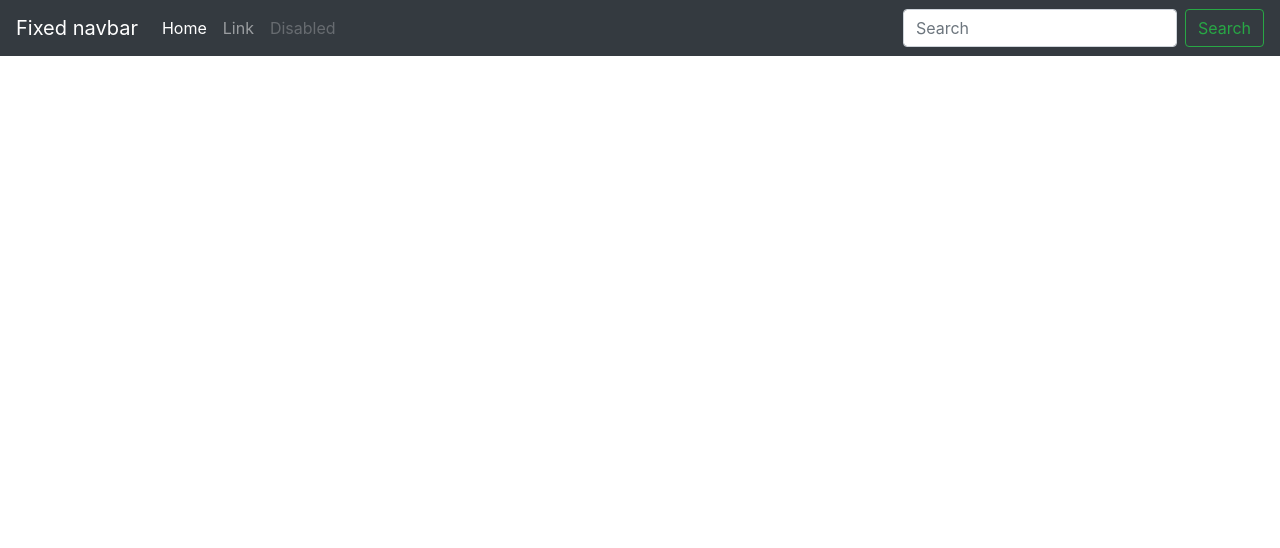
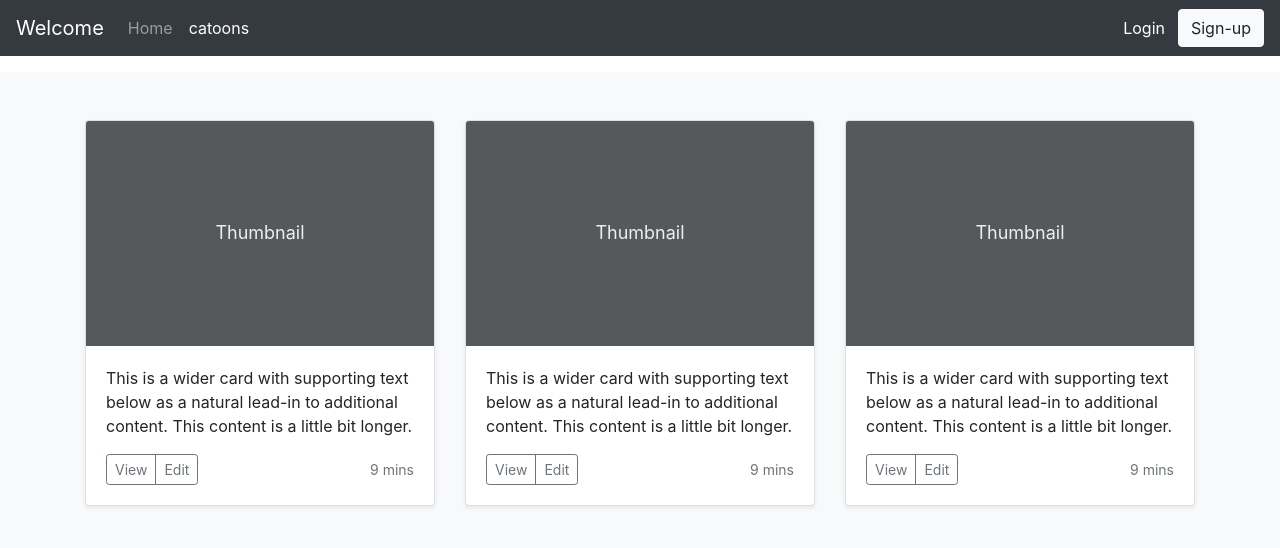
Before and after one commit to cchayanit/front-end, an Angular app in the folder front-end/: page /catoons in a window 1280 px wide. Before the commit this address led to /. Shown: the top 548 px of the page. Built offline with nearby package versions, Linux system fonts and the light colour scheme.

Commit message:
create form log-in

```diff
--- a/front-end/src/app/app.module.ts
+++ b/front-end/src/app/app.module.ts
@@ -7,6 +7,7 @@ import { HeaderComponent } from './header/header.component';
 import { HomeComponent } from './home/home.component';
 import { LogInComponent } from './log-in/log-in.component';
 import { SignUpComponent } from './sign-up/sign-up.component';
+import { CartoonsComponent } from './cartoons/cartoons.component';
 
 @NgModule({
   declarations: [
@@ -14,7 +15,8 @@ import { SignUpComponent } from './sign-up/sign-up.component';
     HeaderComponent,
     HomeComponent,
     LogInComponent,
-    SignUpComponent
+    SignUpComponent,
+    CartoonsComponent
   ],
   imports: [
     BrowserModule,
--- /dev/null
+++ b/front-end/src/app/cartoons/cartoons.component.html
@@ -0,0 +1,58 @@
+<main role="main">
+
+  <div class="album py-5 bg-light">
+    <div class="container">
+
+      <div class="row">
+        <div class="col-md-4">
+          <div class="card mb-4 shadow-sm">
+            <svg class="bd-placeholder-img card-img-top" width="100%" height="225" xmlns="http://www.w3.org/2000/svg" role="img" aria-label="Placeholder: Thumbnail" preserveAspectRatio="xMidYMid slice" focusable="false"><title>Placeholder</title><rect width="100%" height="100%" fill="#55595c"/><text x="50%" y="50%" fill="#eceeef" dy=".3em">Thumbnail</text></svg>
+
+            <div class="card-body">
+              <p class="card-text">This is a wider card with supporting text below as a natural lead-in to additional content. This content is a little bit longer.</p>
+              <div class="d-flex justify-content-between align-items-center">
+                <div class="btn-group">
+                  <button type="button" class="btn btn-sm btn-outline-secondary">View</button>
+                  <button type="button" class="btn btn-sm btn-outline-secondary">Edit</button>
+                </div>
+                <small class="text-muted">9 mins</small>
+              </div>
+            </div>
+          </div>
+        </div>
+        <div class="col-md-4">
+          <div class="card mb-4 shadow-sm">
+            <svg class="bd-placeholder-img card-img-top" width="100%" height="225" xmlns="http://www.w3.org/2000/svg" role="img" aria-label="Placeholder: Thumbnail" preserveAspectRatio="xMidYMid slice" focusable="false"><title>Placeholder</title><rect width="100%" height="100%" fill="#55595c"/><text x="50%" y="50%" fill="#eceeef" dy=".3em">Thumbnail</text></svg>
+
+            <div class="card-body">
+              <p class="card-text">This is a wider card with supporting text below as a natural lead-in to additional content. This content is a little bit longer.</p>
+              <div class="d-flex justify-content-between align-items-center">
+                <div class="btn-group">
+                  <button type="button" class="btn btn-sm btn-outline-secondary">View</button>
+                  <button type="button" class="btn btn-sm btn-outline-secondary">Edit</button>
+                </div>
+                <small class="text-muted">9 mins</small>
+              </div>
+            </div>
+          </div>
+        </div>
+        <div class="col-md-4">
+          <div class="card mb-4 shadow-sm">
+            <svg class="bd-placeholder-img card-img-top" width="100%" height="225" xmlns="http://www.w3.org/2000/svg" role="img" aria-label="Placeholder: Thumbnail" preserveAspectRatio="xMidYMid slice" focusable="false"><title>Placeholder</title><rect width="100%" height="100%" fill="#55595c"/><text x="50%" y="50%" fill="#eceeef" dy=".3em">Thumbnail</text></svg>
+
+            <div class="card-body">
+              <p class="card-text">This is a wider card with supporting text below as a natural lead-in to additional content. This content is a little bit longer.</p>
+              <div class="d-flex justify-content-between align-items-center">
+                <div class="btn-group">
+                  <button type="button" class="btn btn-sm btn-outline-secondary">View</button>
+                  <button type="button" class="btn btn-sm btn-outline-secondary">Edit</button>
+                </div>
+                <small class="text-muted">9 mins</small>
+              </div>
+            </div>
+          </div>
+        </div>
+      </div>
+    </div>
+  </div>
+</main>
--- /dev/null
+++ b/front-end/src/app/cartoons/cartoons.component.ts
@@ -0,0 +1,15 @@
+import { Component, OnInit } from '@angular/core';
+
+@Component({
+  selector: 'app-cartoons',
+  templateUrl: './cartoons.component.html',
+  styleUrls: ['./cartoons.component.css']
+})
+export class CartoonsComponent implements OnInit {
+
+  constructor() { }
+
+  ngOnInit(): void {
+  }
+
+}
--- a/front-end/src/app/header/header.component.html
+++ b/front-end/src/app/header/header.component.html
@@ -1,23 +1,20 @@
 <nav class="navbar navbar-expand-md navbar-dark fixed-top bg-dark">
-  <a class="navbar-brand" href="#">Fixed navbar</a>
+  <a class="navbar-brand" routerLink="/">Welcome</a>
   <button class="navbar-toggler" type="button" data-toggle="collapse" data-target="#navbarCollapse" aria-controls="navbarCollapse" aria-expanded="false" aria-label="Toggle navigation">
     <span class="navbar-toggler-icon"></span>
   </button>
   <div class="collapse navbar-collapse" id="navbarCollapse">
     <ul class="navbar-nav mr-auto">
-      <li class="nav-item active">
-        <a class="nav-link" href="#">Home <span class="sr-only">(current)</span></a>
+      <li class="nav-item ">
+        <a class="nav-link" routerLink="/" routerLinkActive="active" [routerLinkActiveOptions]="{exact: true}">Home <span class="sr-only">(current)</span></a>
       </li>
       <li class="nav-item">
-        <a class="nav-link" href="#">Link</a>
-      </li>
-      <li class="nav-item">
-        <a class="nav-link disabled" href="#" tabindex="-1" aria-disabled="true">Disabled</a>
+        <a class="nav-link" routerLink="/catoons" routerLinkActive="active">catoons</a>
       </li>
     </ul>
     <form class="form-inline mt-2 mt-md-0">
-      <input class="form-control mr-sm-2" type="text" placeholder="Search" aria-label="Search">
-      <button class="btn btn-outline-success my-2 my-sm-0" type="submit">Search</button>
+      <button type="button"  class="btn btn-dark" routerLink= "/log-in">Login</button>
+      <button type="button" class="btn btn-light" routerLink= "/sign-up">Sign-up</button>
     </form>
   </div>
 </nav>
--- a/front-end/src/app/log-in/log-in.component.css
+++ b/front-end/src/app/log-in/log-in.component.css
@@ -0,0 +1,8 @@
+form{
+  padding: 3%;
+}
+
+h2{
+  text-align: center;
+  padding: 5%;
+}
--- a/front-end/src/app/log-in/log-in.component.html
+++ b/front-end/src/app/log-in/log-in.component.html
@@ -1 +1,29 @@
-<p>log-in works!</p>
+<section class = "container">
+  <div class="row">
+    <div class="col-lg-6 mx-auto">
+
+      <h2>Welcome login</h2>
+
+      <form name="form">
+
+        <div class="form-group">
+          <label for="username">Username</label>
+            <input type="text" class="form-control" name="username"/>
+        </div>
+
+        <div class="form-group">
+          <label for="password">Password</label>
+          <input type="password" class="form-control" name="password" required minlength="6"/>
+        </div>
+
+
+        <div class="form-group">
+          <button class="btn btn-primary">
+            sign in
+          </button>
+        </div>
+
+      </form>
+    </div>
+  </div>
+</section>
--- a/front-end/src/styles.css
+++ b/front-end/src/styles.css
@@ -17,3 +17,38 @@ body {
   min-height: 75rem;
   padding-top: 4.5rem;
 }
+
+/*album*/
+.jumbotron {
+  padding-top: 3rem;
+  padding-bottom: 3rem;
+  margin-bottom: 0;
+  background-color: #fff;
+}
+@media (min-width: 768px) {
+  .jumbotron {
+    padding-top: 6rem;
+    padding-bottom: 6rem;
+  }
+}
+
+.jumbotron p:last-child {
+  margin-bottom: 0;
+}
+
+.jumbotron h1 {
+  font-weight: 300;
+}
+
+.jumbotron .container {
+  max-width: 40rem;
+}
+
+footer {
+  padding-top: 3rem;
+  padding-bottom: 3rem;
+}
+
+footer p {
+  margin-bottom: .25rem;
+}
```
Also changed, not shown: front-end/src/app/app-routing.module.ts (+7 -1 lines), front-end/src/app/cartoons/cartoons.component.css (added), 1 other file (tests, documents, lock files or other folders).
